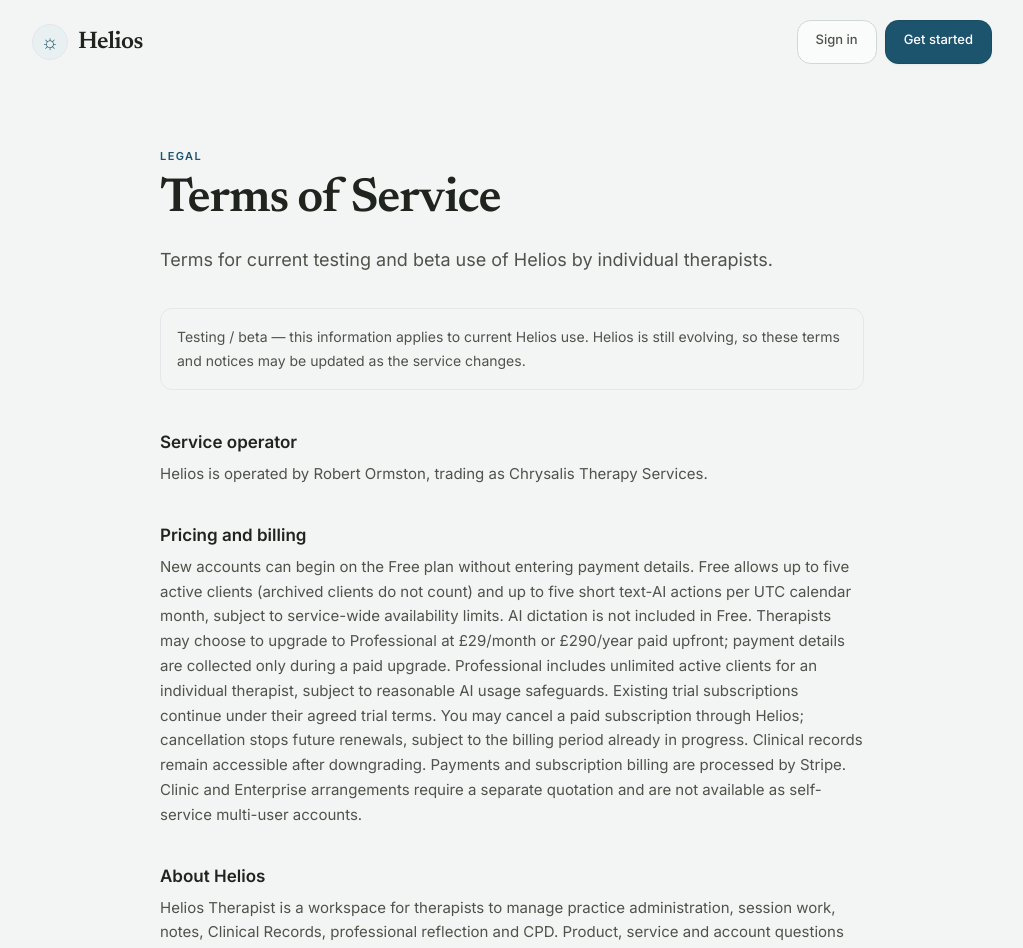
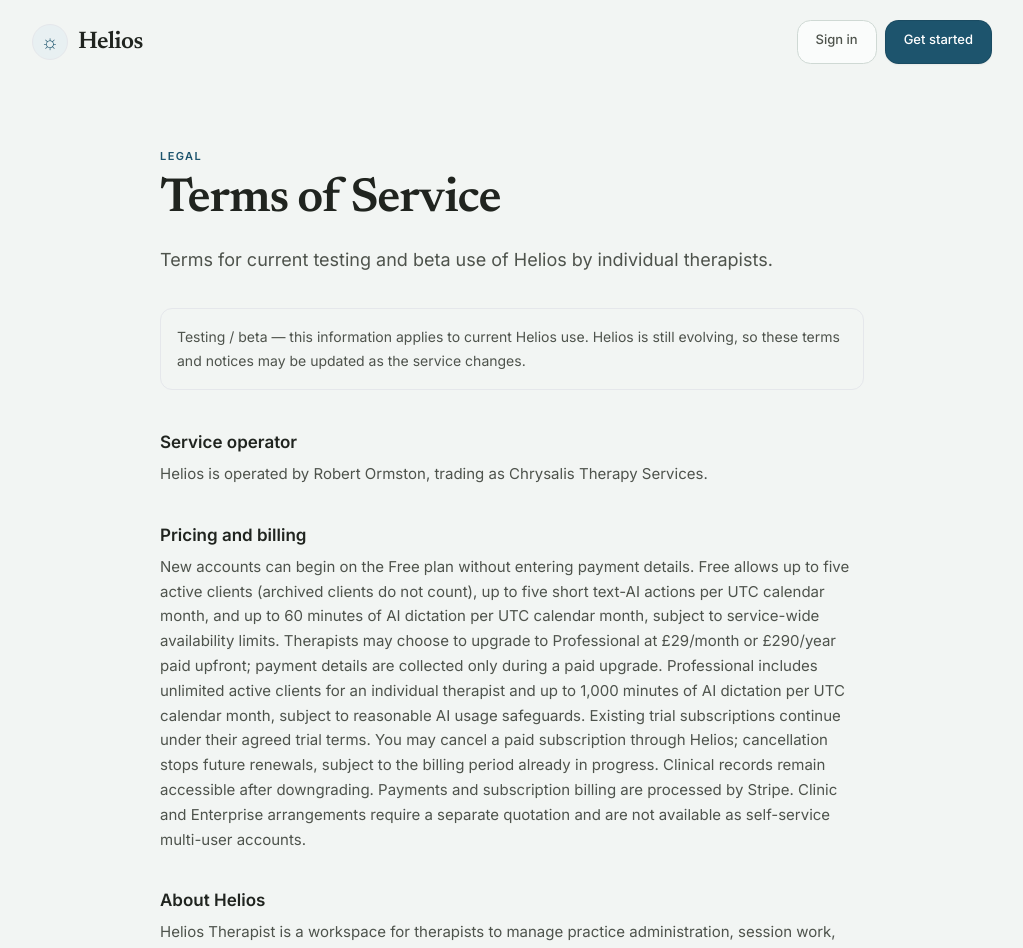
Before and after one commit to stopinder/helio-therapist, a Vue app: page /terms in a window 1280 px wide. Shown: the top 948 px of the page, without its empty margins (128-1151 px from the left). Built offline with nearby package versions, Linux system fonts and the light colour scheme; no server answers.

Commit message:
Align Terms with dictation allowances

```diff
--- a/src/views/Terms.vue
+++ b/src/views/Terms.vue
@@ -1,7 +1,7 @@
 <template>
   <PublicPageShell title="Terms of Service" eyebrow="Legal" summary="Terms for current testing and beta use of Helios by individual therapists.">
     <section><h2 class="type-subsection">Service operator</h2><p class="mt-2 type-body text-ink-secondary">Helios is operated by Robert Ormston, trading as Chrysalis Therapy Services.</p></section>
-    <section><h2 class="type-subsection">Pricing and billing</h2><p class="mt-2 type-body text-ink-secondary">New accounts can begin on the Free plan without entering payment details. Free allows up to five active clients (archived clients do not count) and up to five short text-AI actions per UTC calendar month, subject to service-wide availability limits. AI dictation is not included in Free. Therapists may choose to upgrade to Professional at £29/month or £290/year paid upfront; payment details are collected only during a paid upgrade. Professional includes unlimited active clients for an individual therapist, subject to reasonable AI usage safeguards. Existing trial subscriptions continue under their agreed trial terms. You may cancel a paid subscription through Helios; cancellation stops future renewals, subject to the billing period already in progress. Clinical records remain accessible after downgrading. Payments and subscription billing are processed by Stripe. Clinic and Enterprise arrangements require a separate quotation and are not available as self-service multi-user accounts.</p></section>
+    <section><h2 class="type-subsection">Pricing and billing</h2><p class="mt-2 type-body text-ink-secondary">New accounts can begin on the Free plan without entering payment details. Free allows up to five active clients (archived clients do not count), up to five short text-AI actions per UTC calendar month, and up to 60 minutes of AI dictation per UTC calendar month, subject to service-wide availability limits. Therapists may choose to upgrade to Professional at £29/month or £290/year paid upfront; payment details are collected only during a paid upgrade. Professional includes unlimited active clients for an individual therapist and up to 1,000 minutes of AI dictation per UTC calendar month, subject to reasonable AI usage safeguards. Existing trial subscriptions continue under their agreed trial terms. You may cancel a paid subscription through Helios; cancellation stops future renewals, subject to the billing period already in progress. Clinical records remain accessible after downgrading. Payments and subscription billing are processed by Stripe. Clinic and Enterprise arrangements require a separate quotation and are not available as self-service multi-user accounts.</p></section>
     <section><h2 class="type-subsection">About Helios</h2><p class="mt-2 type-body text-ink-secondary">Helios Therapist is a workspace for therapists to manage practice administration, session work, notes, Clinical Records, professional reflection and CPD. Product, service and account questions can be sent to <a class="text-action-link hover:underline" href="mailto:hello@helio.works">hello@helio.works</a>.</p></section>
     <section><h2 class="type-subsection">Current service scope</h2><p class="mt-2 type-body text-ink-secondary">Helios is currently intended for individual therapists operating their own professional practice. Each account is a single-therapist workspace for that therapist's own practice data. Organisational, shared-practice and multi-user clinic accounts are not currently supported and should not be created or operated as though they were.</p></section>
     <section><h2 class="type-subsection">Testing and beta service</h2><p class="mt-2 type-body text-ink-secondary">Helios is currently being tested and developed. Features may change, be interrupted or occasionally be unavailable. Testers should use the service with appropriate professional judgement and should not rely on Helios as the sole means of meeting a legal, clinical, safeguarding or record-keeping obligation.</p></section>
```
